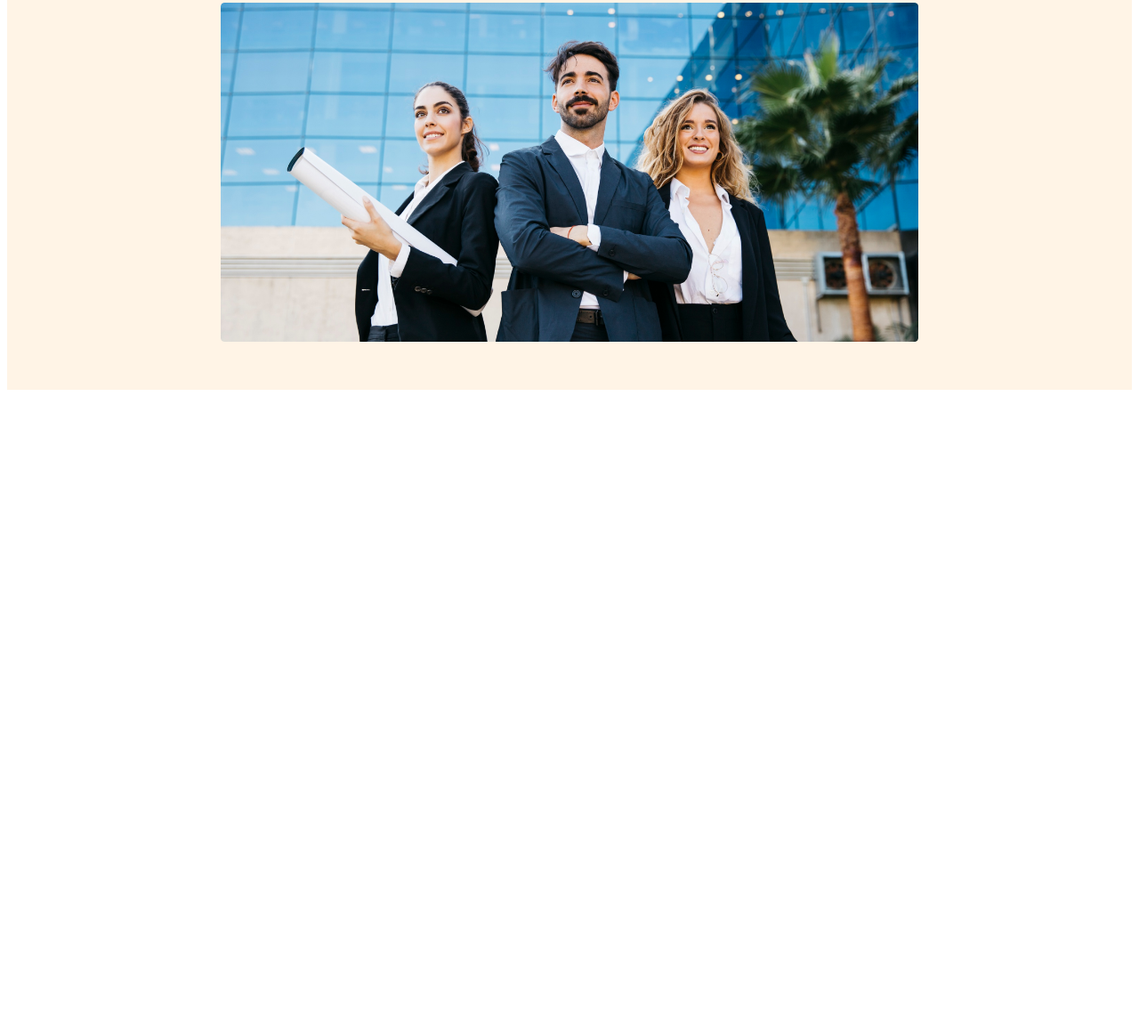
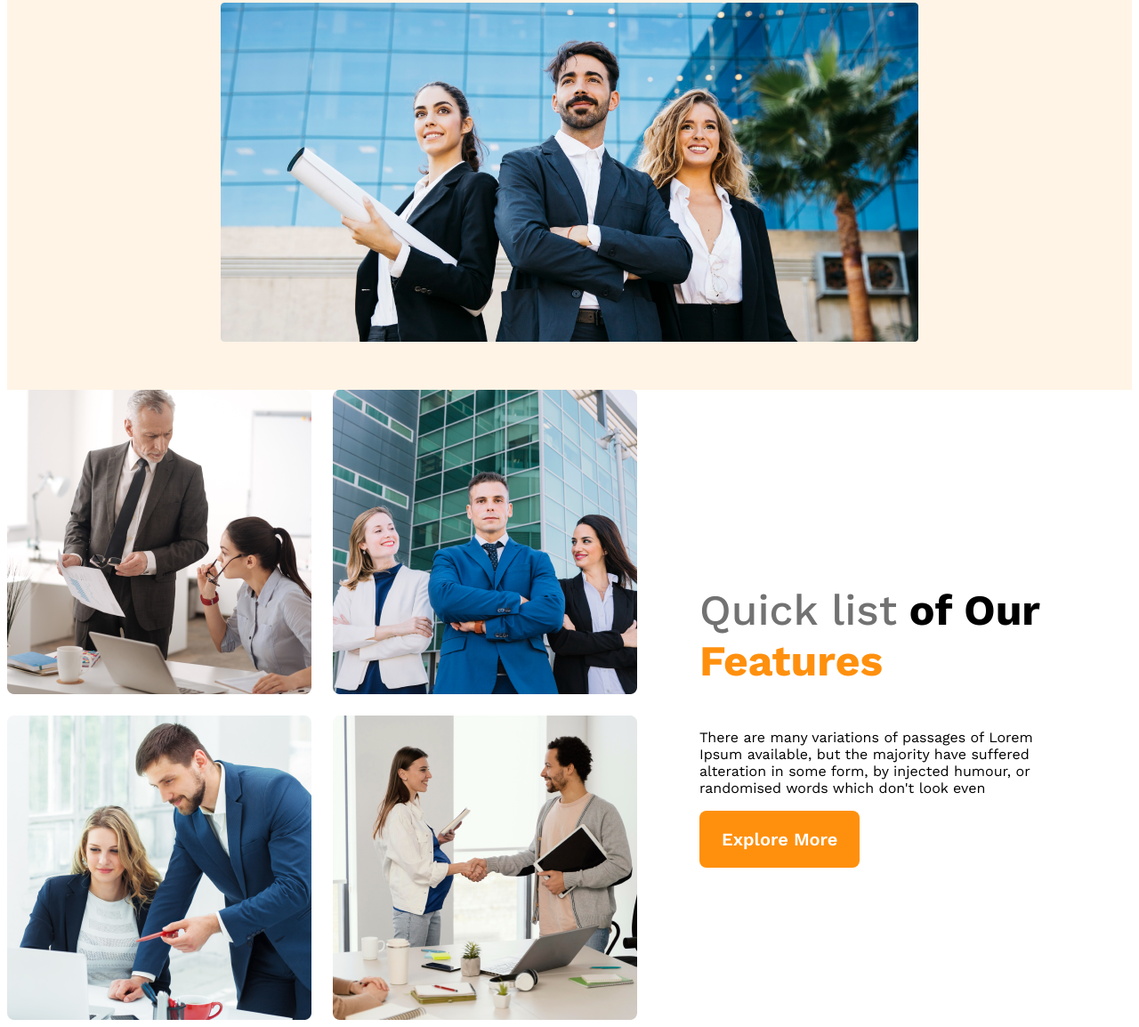
Before and after one commit to 12usama/g3-architects, a plain HTML site: page index.html in a window 1280 px wide. Shown: the part 573-1727 px from the top of the page at 89% size. Before the commit the page ends 1019 px from the top, so only its background shows below. Drawn offline with nearby package versions, Linux system fonts and the light colour scheme.

Commit message:
some work

```diff
--- a/index.html
+++ b/index.html
@@ -7,6 +7,7 @@
     <link rel="stylesheet" href="styles/style.css">
 </head>
 <body>
+    <!-- Header -->
     <header>
         <nav>
             <h3 class="nav-title">G3 Architects</h3>
@@ -28,7 +29,22 @@
                 <img src="images/banner.png" alt="">
         </div>
     </header>
+    <!-- header end -->
     <main>
+        <!-- team section -->
+        <section class="teams-container">
+            <div class="teams-img-container">
+                <img src="images/team1.png" alt="">
+                <img src="images/team2.png" alt="">
+                <img src="images/team3.png" alt="">
+                <img src="images/team4.png" alt="">
+            </div>
+            <div class="teams-content">
+                <h3 class="teams-title"><span class="quick">Quick list</span> <span class="our">of Our</span>  <span class="fet">Features</span></h3>
+                <p class="teams-des">There are many variations of passages of Lorem Ipsum available, but the majority have suffered alteration in some form, by injected humour, or randomised words which don't look even</p>
+                <button class="btn-pri">Explore More</button>
+            </div>
+        </section>
 
     </main>
     <footer>
--- a/styles/style.css
+++ b/styles/style.css
@@ -94,3 +94,34 @@ nav li a {
         padding: 50px;
     }
 }
+
+/* Main styles */
+main{
+    max-width: 1440px;
+    margin: 0 auto;
+}
+/* Teams style */
+.teams-container{
+    display: flex;
+    align-items: center;
+}
+.teams-img-container{
+    display: grid;
+    grid-template-columns: repeat(2, 1fr);
+    gap: 1.5rem;
+}
+.teams-content{
+    padding-right: 70px;
+    padding-left: 70px;
+}
+.teams-title{
+    font-size: 3rem;
+}
+.quick{
+    color: #727272;
+    font-weight: 500;
+}
+.fet{
+    color: #FF900E;
+    font-weight: 700;
+}
```
